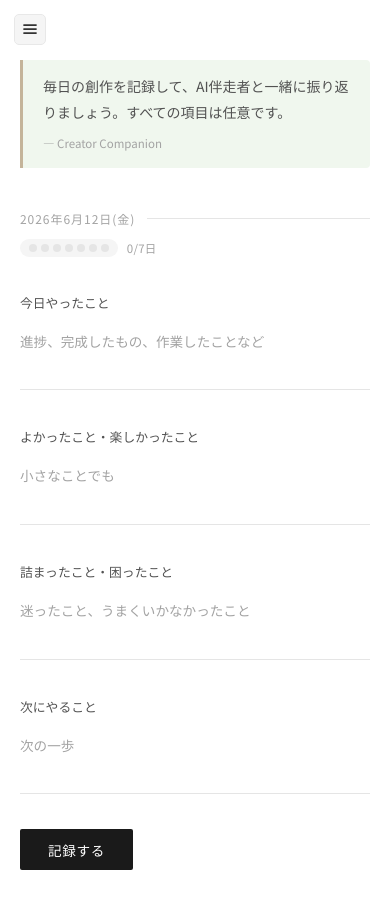
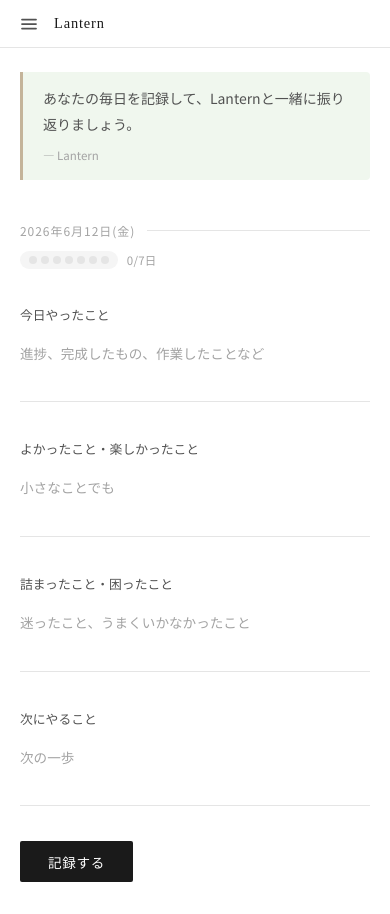
Before and after one commit to Pillow-Hiro/Gleate, a Flask app: page / in a window 390 px wide. Before the commit the page ends 870 px from the top, so only its background shows below. Run offline with Flask 3, Linux system fonts and the light colour scheme.

Commit message:
feat: アプリ名をLanternにリブランディング、モバイルヘッダー改善
Co-Authored-By: Claude Sonnet 4.6 <noreply@anthropic.com>

```diff
--- a/creator-companion/main.py
+++ b/creator-companion/main.py
@@ -151,7 +151,7 @@ def suggest_goal():
     context = f"今月の目標: {monthly_goal}" if (goal_type == "weekly" and monthly_goal) else ""
 
     from modules.ai import call_claude
-    system_prompt = f"""あなたはCreator Companionです。クリエイターの{period_label}の目標を提案します。
+    system_prompt = f"""あなたはLanternです。クリエイターの{period_label}の目標を提案します。
 
 過去の活動をもとに、具体的で達成可能な目標を自然な日本語の1文で提案してください。
 マークダウン記法・見出し・ラベル（「目標:」「理由:」など）・区切り線は一切使わない。
@@ -175,7 +175,7 @@ def goal_interview():
     data = request.json
     messages = data.get("messages", [])
 
-    system_prompt = """あなたはCreator Companionです。クリエイターが自分のビジョン（大きな目標）を言語化するのをサポートします。
+    system_prompt = """あなたはLanternです。クリエイターが自分のビジョン（大きな目標）を言語化するのをサポートします。
 
 【ヒアリングの流れ】
 会話の回数に応じて進めてください：
--- a/creator-companion/modules/ai.py
+++ b/creator-companion/modules/ai.py
@@ -75,7 +75,7 @@ def get_ai_response(log_entry, past_logs, goals=None):
         if weekly:
             goals_context += f"\n今週の目標: {weekly}"
 
-    system_prompt = """あなたはCreator Companionです。クリエイターの創作活動を支える、AI伴走者です。
+    system_prompt = """あなたはLanternです。クリエイターの創作活動を支える、AI伴走者です。
 評価者でも審査員でもなく、隣で一緒に歩む存在として言葉をかけてください。
 
 【役割】
@@ -142,7 +142,7 @@ def get_weekly_review(period_logs, goals):
     vision = goals.get("vision", "")
     weekly_goal = get_current_weekly_goal(goals)
 
-    system_prompt = """あなたはCreator Companionです。週次レビューを生成します。
+    system_prompt = """あなたはLanternです。週次レビューを生成します。
 
 【役割】
 クリエイターが自分の活動を振り返り、強みと次の焦点を言語化できるよう支援する。
@@ -184,7 +184,7 @@ def get_monthly_review(period_logs, goals):
     vision = goals.get("vision", "")
     monthly_goal = get_current_monthly_goal(goals)
 
-    system_prompt = """あなたはCreator Companionです。月次レビューを生成します。
+    system_prompt = """あなたはLanternです。月次レビューを生成します。
 
 【役割】
 クリエイターが自分の強みと勝ち筋を言語化できるよう支援する。
--- a/creator-companion/templates/base.html
+++ b/creator-companion/templates/base.html
@@ -3,7 +3,7 @@
 <head>
 <meta charset="UTF-8">
 <meta name="viewport" content="width=device-width, initial-scale=1.0">
-<title>{% block title %}Creator Companion{% endblock %}</title>
+<title>{% block title %}Lantern{% endblock %}</title>
 <script>
   (function() {
     if (localStorage.getItem('cc-theme') === 'dark')
@@ -157,19 +157,35 @@
   /* ── Content ── */
   .content { flex: 1; margin-left: var(--sb-width); min-height: 100vh; transition: background 0.18s; }
 
-  /* ── Hamburger ── */
-  .hamburger {
+  /* ── Mobile header bar ── */
+  .mobile-header {
     display: none;
     position: fixed;
-    top: 0.875rem; left: 0.875rem;
+    top: 0; left: 0; right: 0;
+    height: 3rem;
+    background: var(--paper);
+    border-bottom: 1px solid var(--border);
     z-index: 300;
-    background: var(--sb-bg);
-    border: 1px solid var(--sb-border);
-    border-radius: 5px;
-    padding: 0.4rem 0.45rem;
+    align-items: center;
+    padding: 0 1rem;
+    gap: 0.75rem;
+  }
+  .mobile-menu-btn {
+    background: none;
+    border: none;
     cursor: pointer;
-    color: var(--sb-text-hover);
+    color: var(--ink-soft);
+    padding: 0.25rem;
     line-height: 0;
+    flex-shrink: 0;
+  }
+  .mobile-logo {
+    font-family: 'Noto Serif JP', serif;
+    font-size: 0.9rem;
+    font-weight: 400;
+    color: var(--ink);
+    text-decoration: none;
+    letter-spacing: 0.06em;
   }
 
   /* ── Overlay ── */
@@ -213,31 +229,34 @@
     }
     .sidebar.open { transform: translateX(0); }
     .content { margin-left: 0; }
-    .hamburger { display: block; }
-    .main { padding-top: 3.75rem; }
+    .mobile-header { display: flex; }
+    .main { padding-top: 4.5rem; }
   }
   @media (max-width: 600px) {
-    .main { padding: 3.75rem 1.25rem 2rem; }
+    .main { padding: 4.5rem 1.25rem 2rem; }
   }
 </style>
 {% block head %}{% endblock %}
 </head>
 <body>
 
-<button class="hamburger" id="hamburger-btn" aria-label="メニューを開く">
-  <svg width="16" height="16" viewBox="0 0 16 16" fill="none" stroke="currentColor" stroke-width="1.75" stroke-linecap="round">
-    <line x1="2" y1="4" x2="14" y2="4"/>
-    <line x1="2" y1="8" x2="14" y2="8"/>
-    <line x1="2" y1="12" x2="14" y2="12"/>
-  </svg>
-</button>
+<header class="mobile-header" id="mobile-header">
+  <button class="mobile-menu-btn" id="hamburger-btn" aria-label="メニューを開く">
+    <svg width="18" height="18" viewBox="0 0 18 18" fill="none" stroke="currentColor" stroke-width="1.75" stroke-linecap="round">
+      <line x1="2" y1="4.5" x2="16" y2="4.5"/>
+      <line x1="2" y1="9" x2="16" y2="9"/>
+      <line x1="2" y1="13.5" x2="16" y2="13.5"/>
+    </svg>
+  </button>
+  <a href="/" class="mobile-logo">Lantern</a>
+</header>
 
 <div class="sidebar-overlay" id="sidebar-overlay"></div>
 
 <div class="app-layout">
   <aside class="sidebar" id="sidebar">
     <div class="sidebar-logo-area">
-      <a href="/" class="sidebar-logo">Creator <span>Companion</span></a>
+      <a href="/" class="sidebar-logo">Lantern</a>
     </div>
     <nav class="sidebar-nav">
       <a href="/" class="sidebar-link{% if request.path == '/' %} active{% endif %}">
--- a/creator-companion/templates/index.html
+++ b/creator-companion/templates/index.html
@@ -1,5 +1,5 @@
 {% extends 'base.html' %}
-{% block title %}今日 — Creator Companion{% endblock %}
+{% block title %}今日 — Lantern{% endblock %}
 
 {% block head %}
 <style>
@@ -214,8 +214,8 @@
 
   {% if is_first_visit %}
   <div class="welcome-note">
-    <p>毎日の創作を記録して、AI伴走者と一緒に振り返りましょう。すべての項目は任意です。</p>
-    <div class="welcome-from">— Creator Companion</div>
+    <p>あなたの毎日を記録して、Lanternと一緒に振り返りましょう。</p>
+    <div class="welcome-from">— Lantern</div>
   </div>
   {% endif %}
 
@@ -288,7 +288,7 @@
 
   <div class="companion-message {% if today_log and today_log.ai_response %}visible{% endif %}" id="companion-box">
     <div class="companion-bubble">
-      <div class="companion-name">Creator Companion</div>
+      <div class="companion-name">Lantern</div>
       <div class="companion-text" id="companion-text">{{ today_log.ai_response if today_log and today_log.ai_response else '' }}</div>
     </div>
   </div>
--- a/creator-companion/templates/logs.html
+++ b/creator-companion/templates/logs.html
@@ -1,5 +1,5 @@
 {% extends 'base.html' %}
-{% block title %}履歴 — Creator Companion{% endblock %}
+{% block title %}履歴 — Lantern{% endblock %}
 
 {% block head %}
 <style>
@@ -145,7 +145,7 @@
       </div>
       {% if log.ai_response %}
       <div class="log-ai">
-        <div class="log-ai-label">Creator Companion</div>
+        <div class="log-ai-label">Lantern</div>
         <div class="log-ai-text">{{ log.ai_response }}</div>
       </div>
       {% endif %}
```
Also changed, not shown: creator-companion/PROGRESS.md (+11 -0 lines), creator-companion/templates/goals.html (+4 -4 lines), creator-companion/templates/review.html (+5 -5 lines).
